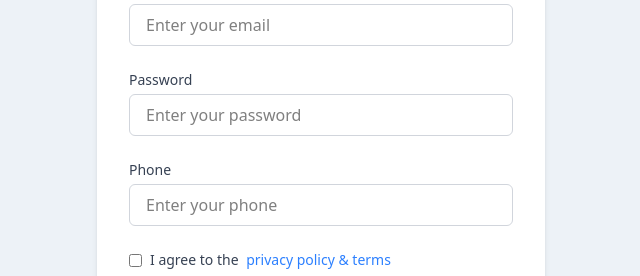
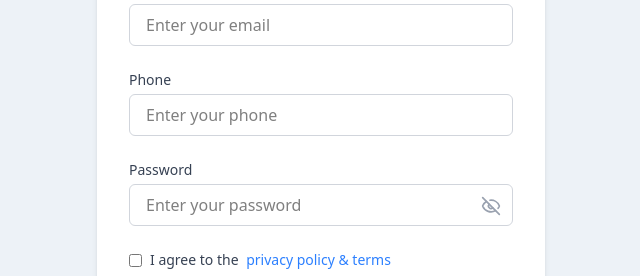
Before and after one commit to Kshitij04Poojary/54-GeoGuardian, a React (Vite) app in the folder frontend/: page /register in a window 1280 px wide. Shown: the part 365-641 px from the top of the page, without its empty margins (319-959 px from the left). Built offline with nearby package versions, Linux system fonts and the light colour scheme.

Commit message:
login, register, sidebar
login, register, sidebar

```diff
--- a/frontend/src/App.jsx
+++ b/frontend/src/App.jsx
@@ -14,7 +14,6 @@ import FirstAidPage from './pages/FirstAidPage';
 
 // Layout
 import SidebarLayout from './layout/SidebarLayout';
-import ChatLayout from './layout/ChatLayout';
 import NoticeForm from './components/forms/NoticeForm';
 import NoticesPage from './pages/NoticesPage';
 import RefugeeArea from './pages/RefugeeArea';
--- a/frontend/src/components/Sidebar.jsx
+++ b/frontend/src/components/Sidebar.jsx
@@ -1,15 +1,25 @@
-import { useState } from 'react';
+import { useContext } from "react";
 import { useNavigate, useLocation } from 'react-router-dom';
 import {
   Map,
   Users,
   LineChart,
-  Globe
+  Cross,
+  Globe,
+  Tent,
+  LogOut
 } from 'lucide-react';
+import { UserContext } from "../context/UserContext";
 
-const Sidebar = ({ userRole = "Admin" }) => {
+const Sidebar = () => {
   const navigate = useNavigate();
   const location = useLocation();
+
+  // Access user info from UserContext
+  const { user } = useContext(UserContext);  // Accessing user context
+
+  // Destructure userType from user.user
+  const { userType } = user?.user || {};  // Default to empty if no user data
 
   const routes = [
     {
@@ -21,7 +31,7 @@ const Sidebar = ({ userRole = "Admin" }) => {
     {
       name: "Nearby help",
       path: "/dashboard/map",
-      allowedFor: ["Admin", "Citizen"],
+      allowedFor: ["Admin", "Citizen", "Organization"],
       icon: Map
     },
     {
@@ -34,12 +44,25 @@ const Sidebar = ({ userRole = "Admin" }) => {
       name: "Aid",
       path: "/dashboard/aid",
       allowedFor: ["Admin", "Citizen"],
-      icon: Users
+      icon: Cross
+    },
+    {
+      name: "Refugee Details",
+      path: "/dashboard/refugeearea",
+      allowedFor: ["Admin", "NGO", "Organization", "Citizen"],
+      icon: Tent
+    },
+    {
+      name: "Logout",
+      path: "/",
+      allowedFor: ["Admin", "NGO", "Organization", "Citizen"],
+      icon: LogOut
     }
   ];
 
+  // Filter routes based on userType
   const filteredRoutes = routes.filter(route =>
-    route.allowedFor.includes(userRole) && route.name !== ""
+    route.allowedFor.includes(userType)
   );
 
   return (
@@ -49,7 +72,7 @@ const Sidebar = ({ userRole = "Admin" }) => {
         <div className="flex items-center gap-2">
           <Globe className="w-6 h-6 animate-pulse" />
           <div className="flex flex-col">
-            <h2 className="font-bold text-2xl text-grey-500  racking-wide">
+            <h2 className="font-bold text-2xl text-grey-500 tracking-wide">
               Geo
               <span className="bg-clip-text text-transparent bg-gradient-to-r from-yellow-300 to-yellow-600">
                 Guardian
@@ -88,8 +111,7 @@ const Sidebar = ({ userRole = "Admin" }) => {
 
       <div className="mt-auto p-4 cursor-pointer">
         <div className="bg-violet-100 rounded-lg p-4 flex flex-col items-center text-center">
-          <div className="w-6 h-6 text-violet-500 mb-2">?</div>
-          <h3 className="text-sm font-medium mb-1">Need Help?</h3>
+          <h3 className="text-sm font-medium mb-1">Need Help ?</h3>
           <p className="text-xs text-gray-600 mb-3">Contact us for support</p>
           <button className="text-sm bg-white text-gray-700 py-2 px-4 rounded-lg hover:bg-gray-50 transition-colors cursor-pointer">
             Support Center
--- a/frontend/src/pages/Login.jsx
+++ b/frontend/src/pages/Login.jsx
@@ -2,11 +2,13 @@ import { useNavigate, Link } from "react-router-dom";
 import { useContext, useState } from "react";
 import axios from "axios";
 import { UserContext } from "../context/UserContext";
+import { Eye, EyeOff } from "lucide-react"; // Import Eye and EyeOff icons
 
 function Login() {
   const [email, setEmail] = useState("");
   const [password, setPassword] = useState("");
   const [error, setError] = useState(false);
+  const [showPassword, setShowPassword] = useState(false); // State for toggling password visibility
   const { setUser } = useContext(UserContext);
   const navigate = useNavigate();
 
@@ -57,13 +59,22 @@ function Login() {
               </label>
               <div className="relative">
                 <input
-                  type="password"
+                  type={showPassword ? "text" : "password"} // Toggle between text and password input
                   id="password"
                   className="w-full px-4 py-2 border border-gray-300 rounded-md shadow-sm focus:ring-blue-500 focus:border-blue-500"
-                  placeholder=""
                   value={password}
                   onChange={(e) => setPassword(e.target.value)}
                 />
+                {/* Show Password Icon */}
+                <div className="absolute right-3 top-1/2 transform -translate-y-1/2">
+                  <button
+                    type="button"
+                    onClick={() => setShowPassword(!showPassword)} // Toggle the visibility
+                    className="text-gray-600"
+                  >
+                    {showPassword ? <Eye className="w-5 h-5" /> : <EyeOff className="w-5 h-5" />}
+                  </button>
+                </div>
               </div>
             </div>
 
--- a/frontend/src/pages/Register.jsx
+++ b/frontend/src/pages/Register.jsx
@@ -1,6 +1,6 @@
 import { useState } from 'react';
 import { Link, useNavigate } from 'react-router-dom';
-import { Upload } from 'lucide-react';
+import { Upload, Eye, EyeOff } from 'lucide-react';  // Add icons for show/hide password
 import axios from 'axios'
 
 function Register() {
@@ -15,6 +15,7 @@ function Register() {
     });
     const [organizationCertificate, setOrganizationCertificate] = useState(null);
     const [addressProof, setAddressProof] = useState(null);
+    const [showPassword, setShowPassword] = useState(false);  // State for toggling password visibility
 
     const handleInputChange = (e) => {
         const { name, value } = e.target;
@@ -128,17 +129,31 @@ function Register() {
                                     </select>
                                 </div>
 
-                                {["username", "email", "password", "phone"].map((field) => (
+                                {["username", "email", "phone"].map((field) => (
                                     <div key={field}>
                                         <label className="block mb-1 text-sm font-medium text-gray-700">
                                             {field.charAt(0).toUpperCase() + field.slice(1)}
                                         </label>
-                                        <input type={field === "password" ? "password" : field === "email" ? "email" : "text"}
+                                        <input type={field === "email" ? "email" : "text"}
                                             name={field} value={formData[field]} onChange={handleInputChange}
                                             className="w-full px-4 py-2 border border-gray-300 rounded-md focus:ring-blue-500 focus:border-blue-500"
                                             placeholder={`Enter your ${field}`} required />
                                     </div>
                                 ))}
+
+                                <div>
+                                    <label className="block mb-1 text-sm font-medium text-gray-700">Password</label>
+                                    <div className="relative">
+                                        <input type={showPassword ? "text" : "password"}
+                                            name="password" value={formData.password} onChange={handleInputChange}
+                                            className="w-full px-4 py-2 border border-gray-300 rounded-md focus:ring-blue-500 focus:border-blue-500"
+                                            placeholder="Enter your password" required />
+                                        <button type="button" onClick={() => setShowPassword(!showPassword)}
+                                            className="absolute right-3 top-3 text-gray-400">
+                                            {showPassword ? <Eye size={20} /> : <EyeOff size={20} />}
+                                        </button>
+                                    </div>
+                                </div>
 
                                 <div className="my-4">
                                     <label className="flex items-center">
```
